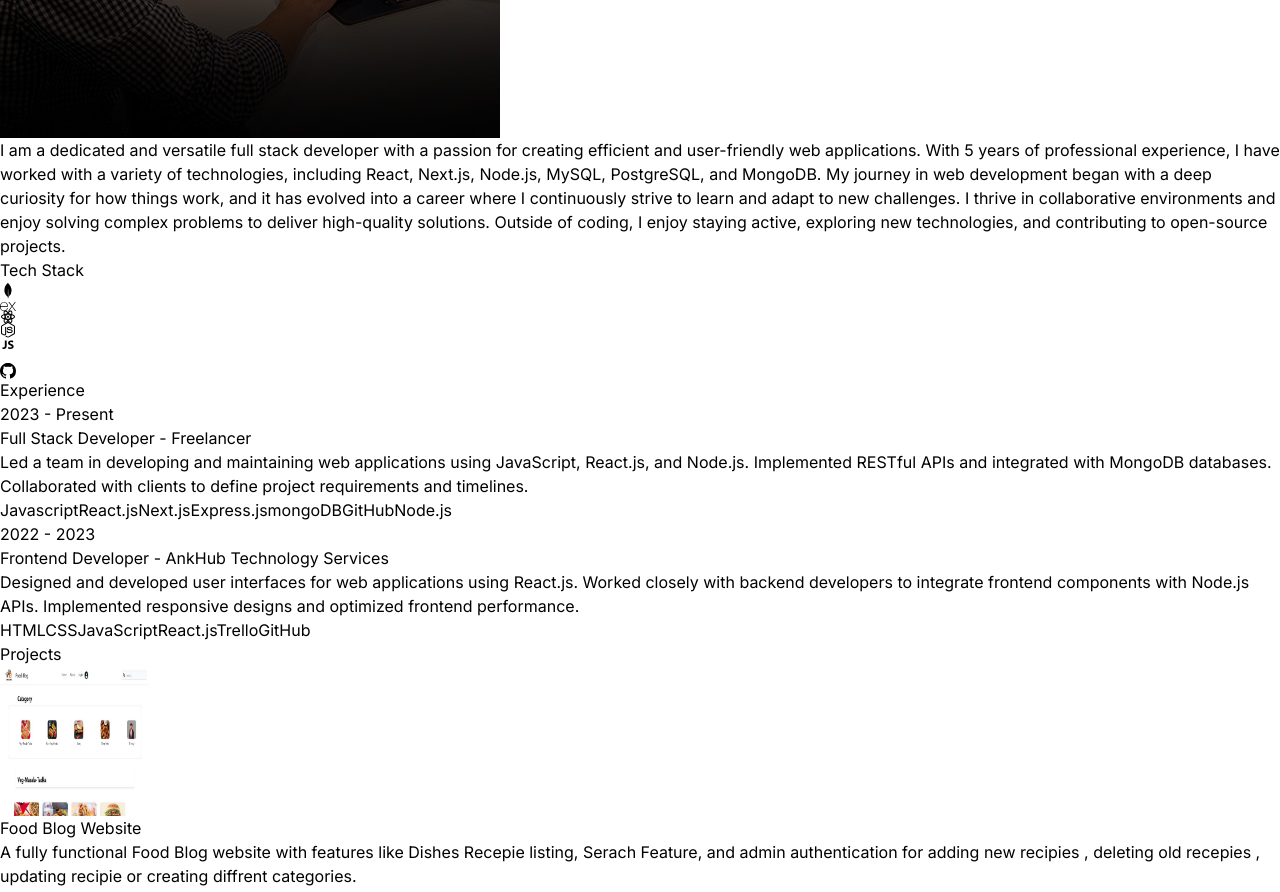
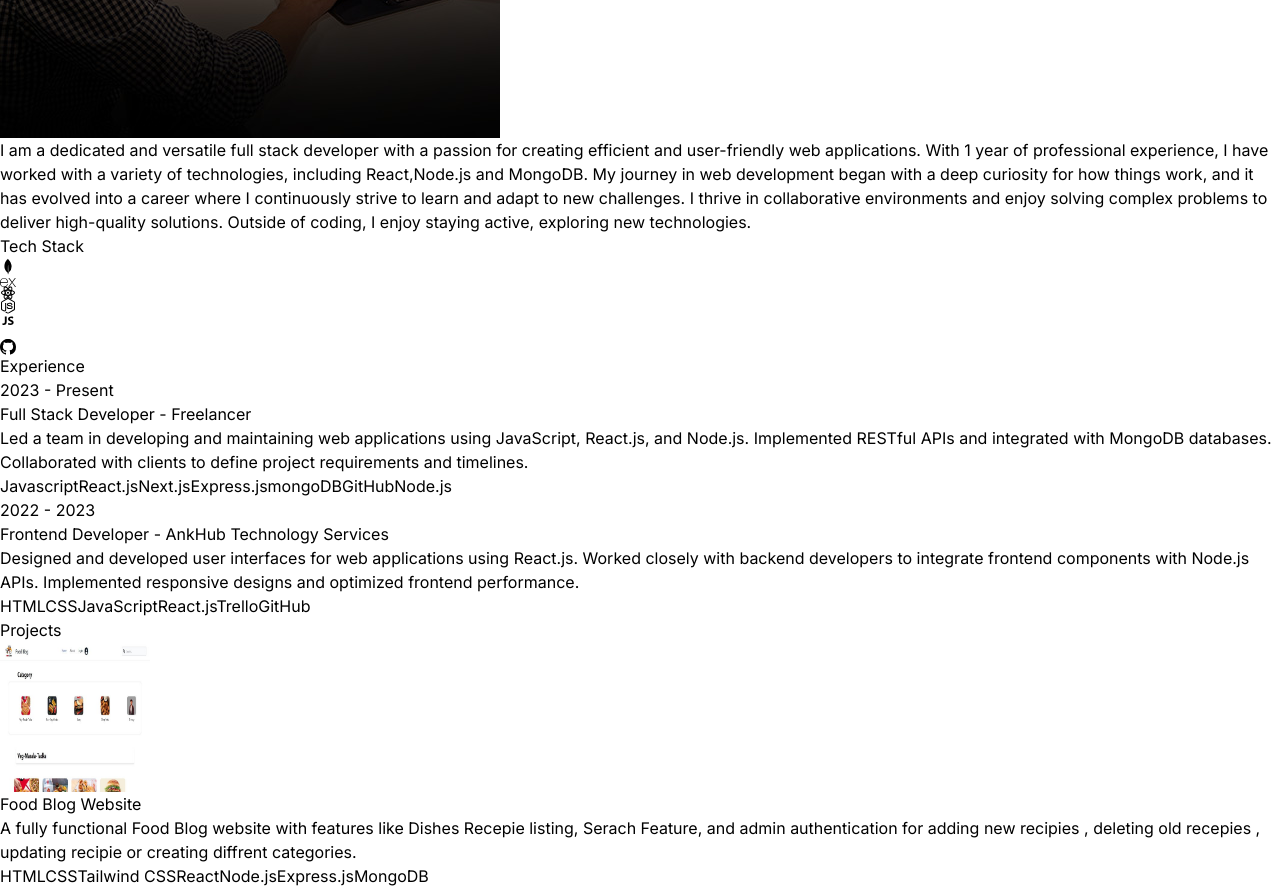
Before and after one commit to tanmay250501/React-Portfolio, a React (Vite) app: page / in a window 1280 px wide. Shown: the part 2020-2912 px from the top of the page. Built offline with nearby package versions, Linux system fonts and the light colour scheme.

Commit message:
Update index.js

```diff
--- a/src/constants/index.js
+++ b/src/constants/index.js
@@ -5,7 +5,7 @@ import project3 from "../assets/projects/project-3.jpg";
 
 export const HERO_CONTENT = `I am a passionate full stack developer with a knack for crafting robust and scalable web applications. With 1 years of hands-on experience, I have honed my skills in front-end technologies like React.js , as well as back-end technologies like Node.js, Express.js, and MongoDB. My goal is to leverage my expertise to create innovative solutions that drive business growth and deliver exceptional user experiences.`;
 
-export const ABOUT_TEXT = `I am a dedicated and versatile full stack developer with a passion for creating efficient and user-friendly web applications. With 5 years of professional experience, I have worked with a variety of technologies, including React, Next.js, Node.js, MySQL, PostgreSQL, and MongoDB. My journey in web development began with a deep curiosity for how things work, and it has evolved into a career where I continuously strive to learn and adapt to new challenges. I thrive in collaborative environments and enjoy solving complex problems to deliver high-quality solutions. Outside of coding, I enjoy staying active, exploring new technologies, and contributing to open-source projects.`;
+export const ABOUT_TEXT = `I am a dedicated and versatile full stack developer with a passion for creating efficient and user-friendly web applications. With 1 year of professional experience, I have worked with a variety of technologies, including React,Node.js and MongoDB. My journey in web development began with a deep curiosity for how things work, and it has evolved into a career where I continuously strive to learn and adapt to new challenges. I thrive in collaborative environments and enjoy solving complex problems to deliver high-quality solutions. Outside of coding, I enjoy staying active, exploring new technologies.` ;
 
 export const EXPERIENCES = [
   {
```
